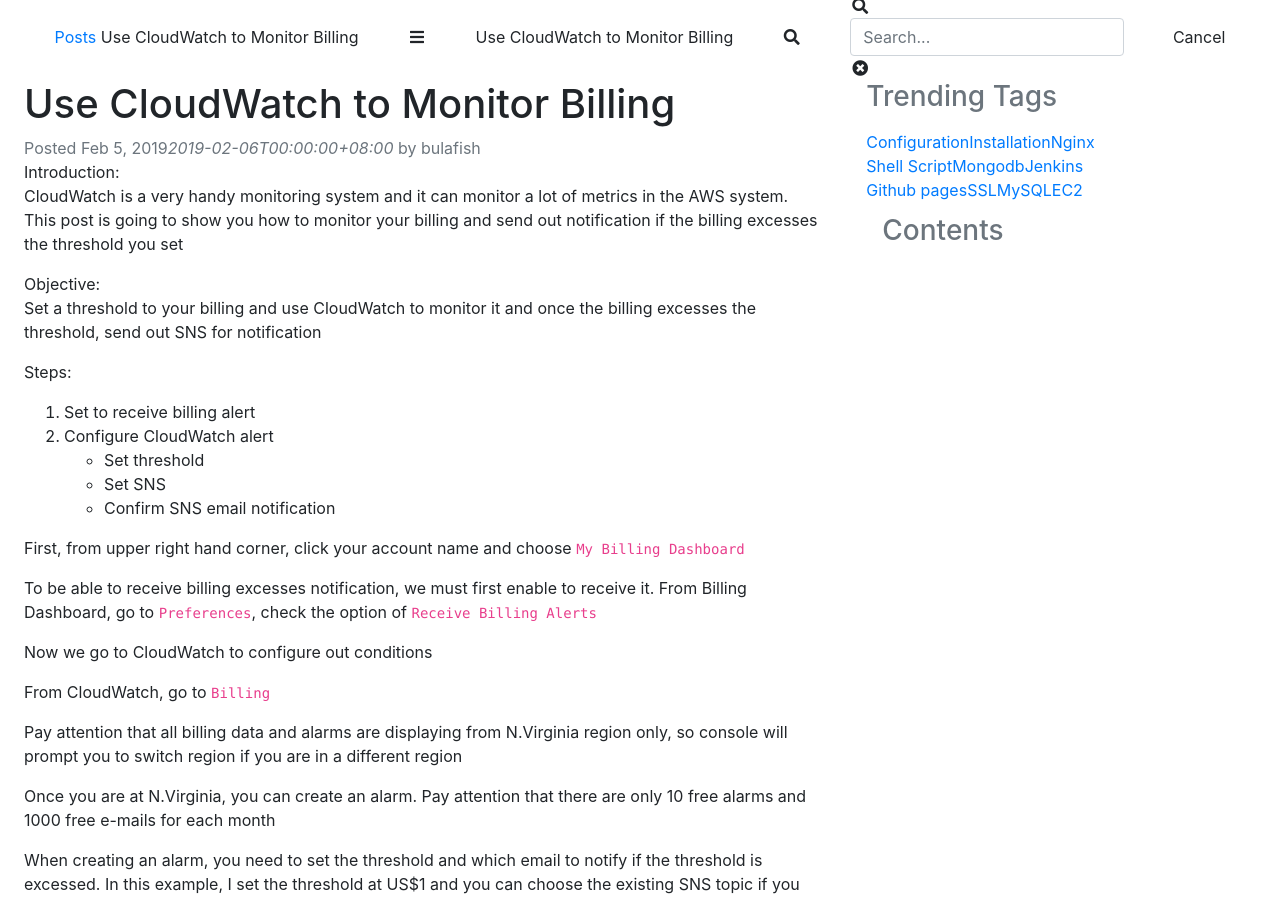
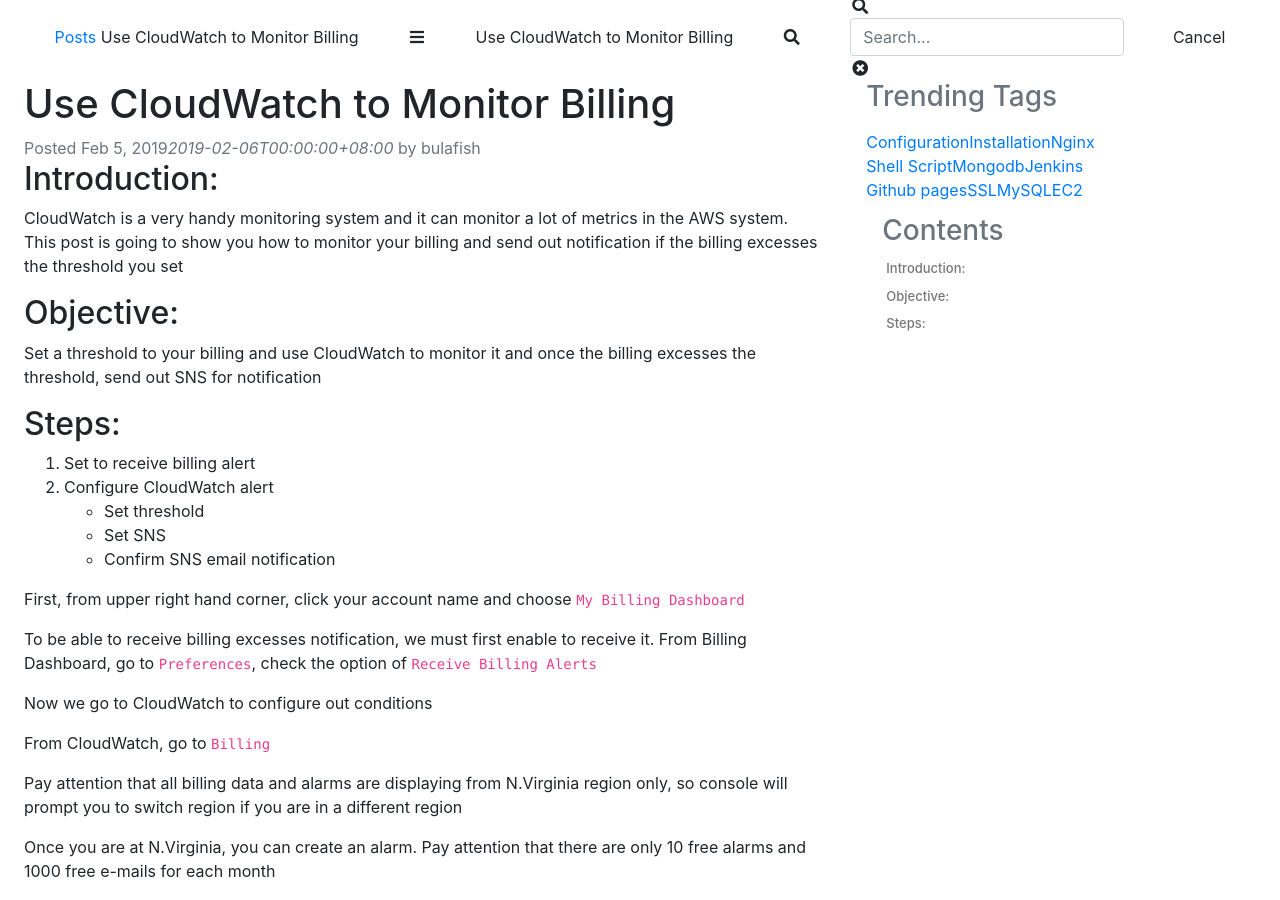
Before and after one commit to bulafish/bulafish.github.io, a Jekyll site: the page built from _posts/2019-02-06-Use-CloudWatch-to-Monitor-Billing.md, in a window 1280 px wide and 900 px high, scrolled down 618 px. Built offline with Jekyll 4.4.1, drawn with Linux system fonts in a browser that asks for light colours; nearby versions of some CDN libraries; comment, search, counter and statistics services are not loaded.

Commit message:
modify post

```diff
--- a/_posts/2019-02-06-Use-CloudWatch-to-Monitor-Billing.md
+++ b/_posts/2019-02-06-Use-CloudWatch-to-Monitor-Billing.md
@@ -6,13 +6,14 @@
 tags: [CloudWatch]
 ---
 
-Introduction:<br>
+
+## Introduction:
 CloudWatch is a very handy monitoring system and it can monitor a lot of metrics in the AWS system.  This post is going to show you how to monitor your billing and send out notification if the billing excesses the threshold you set
 
-Objective:<br>
+## Objective:
 Set a threshold to your billing and use CloudWatch to monitor it and once the billing excesses the threshold, send out SNS for notification
 
-Steps:<br>
+## Steps:
 1. Set to receive billing alert
 2. Configure CloudWatch alert
 * Set threshold
```
Also changed, not shown: _posts/2019-06-01-Options-to-Transfer-Files-to-AWS-S3.md (+3 -2 lines).
